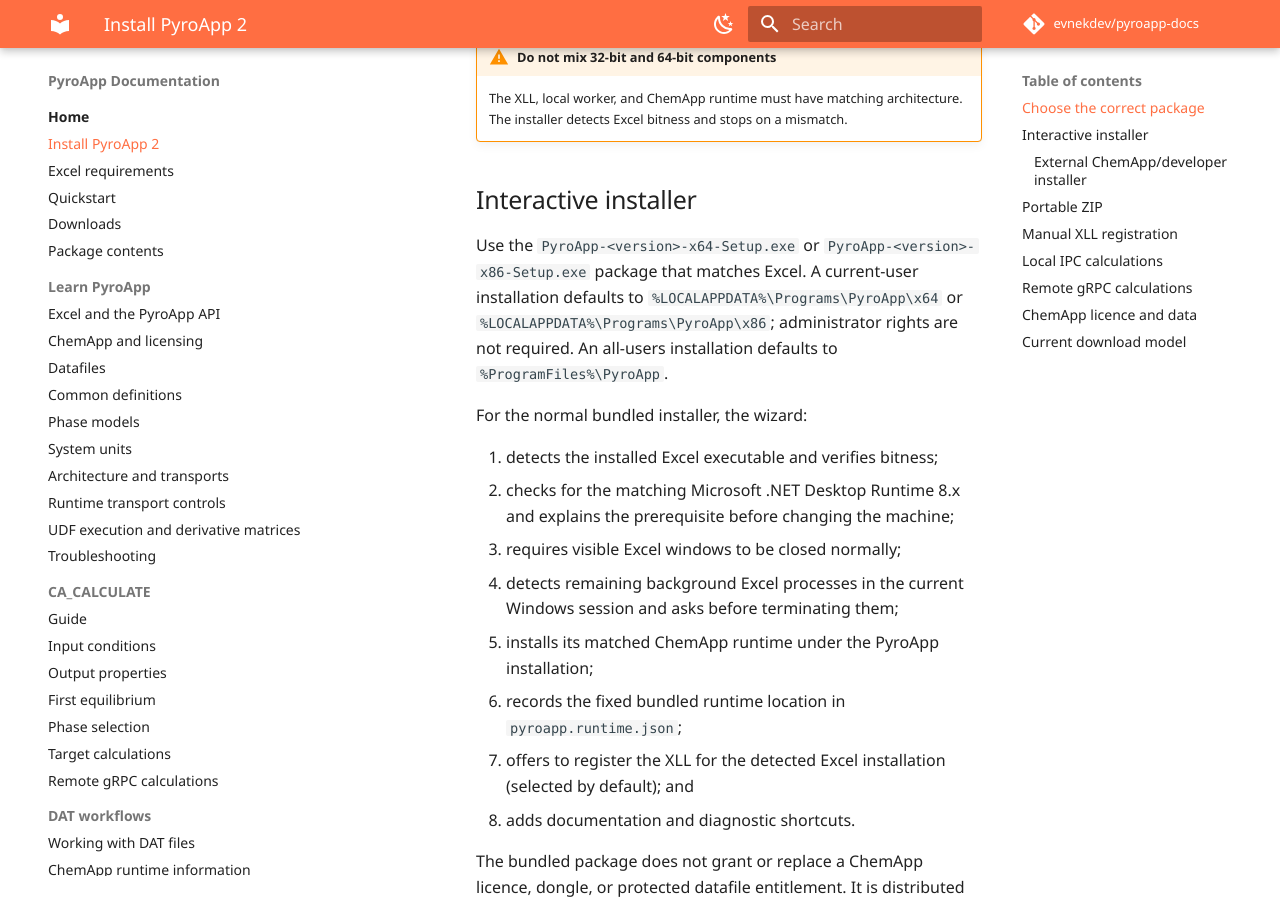
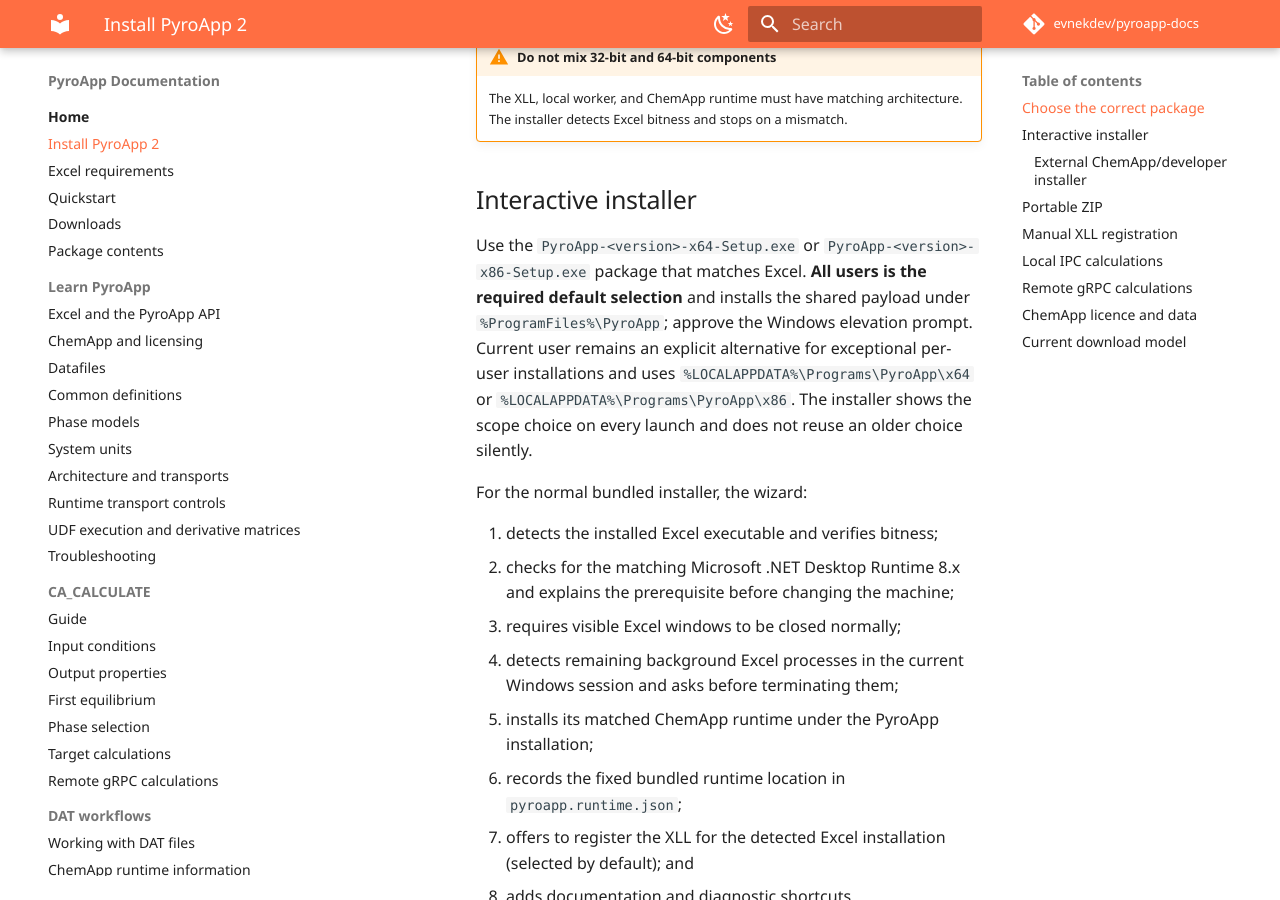
Before and after one commit to evnekdev/pyroapp-docs, an MkDocs documentation site: the page built from docs/installation-2.0.md, in a window 1280 px wide and 900 px high, scrolled down 527 px. Built offline with MkDocs 1.6.1 and Material for MkDocs 9.7.7, drawn with Linux system fonts in a browser that asks for light colours; some web fonts are replaced; comment, search, counter and statistics services are not loaded.

Commit message:
docs: make all-users setup the default

```diff
--- a/docs/installation-2.0.md
+++ b/docs/installation-2.0.md
@@ -18,7 +18,7 @@
 
 ## Interactive installer
 
-Use the `PyroApp-<version>-x64-Setup.exe` or `PyroApp-<version>-x86-Setup.exe` package that matches Excel. A current-user installation defaults to `%LOCALAPPDATA%\Programs\PyroApp\x64` or `%LOCALAPPDATA%\Programs\PyroApp\x86`; administrator rights are not required. An all-users installation defaults to `%ProgramFiles%\PyroApp`.
+Use the `PyroApp-<version>-x64-Setup.exe` or `PyroApp-<version>-x86-Setup.exe` package that matches Excel. **All users is the required default selection** and installs the shared payload under `%ProgramFiles%\PyroApp`; approve the Windows elevation prompt. Current user remains an explicit alternative for exceptional per-user installations and uses `%LOCALAPPDATA%\Programs\PyroApp\x64` or `%LOCALAPPDATA%\Programs\PyroApp\x86`. The installer shows the scope choice on every launch and does not reuse an older choice silently.
 
 For the normal bundled installer, the wizard:
 
```
Also changed, not shown: docs/package-contents.md (+1 -1 lines).
